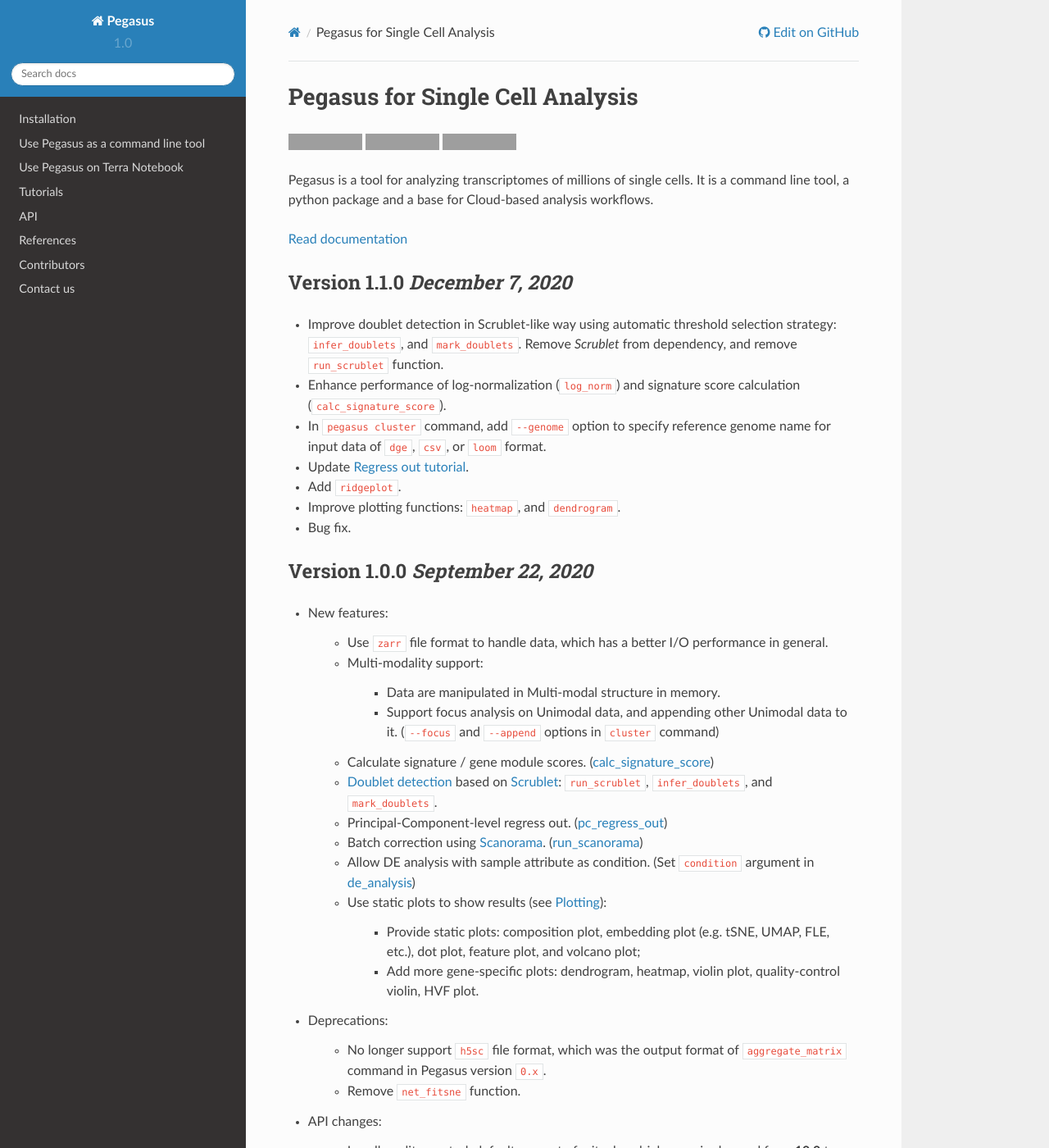
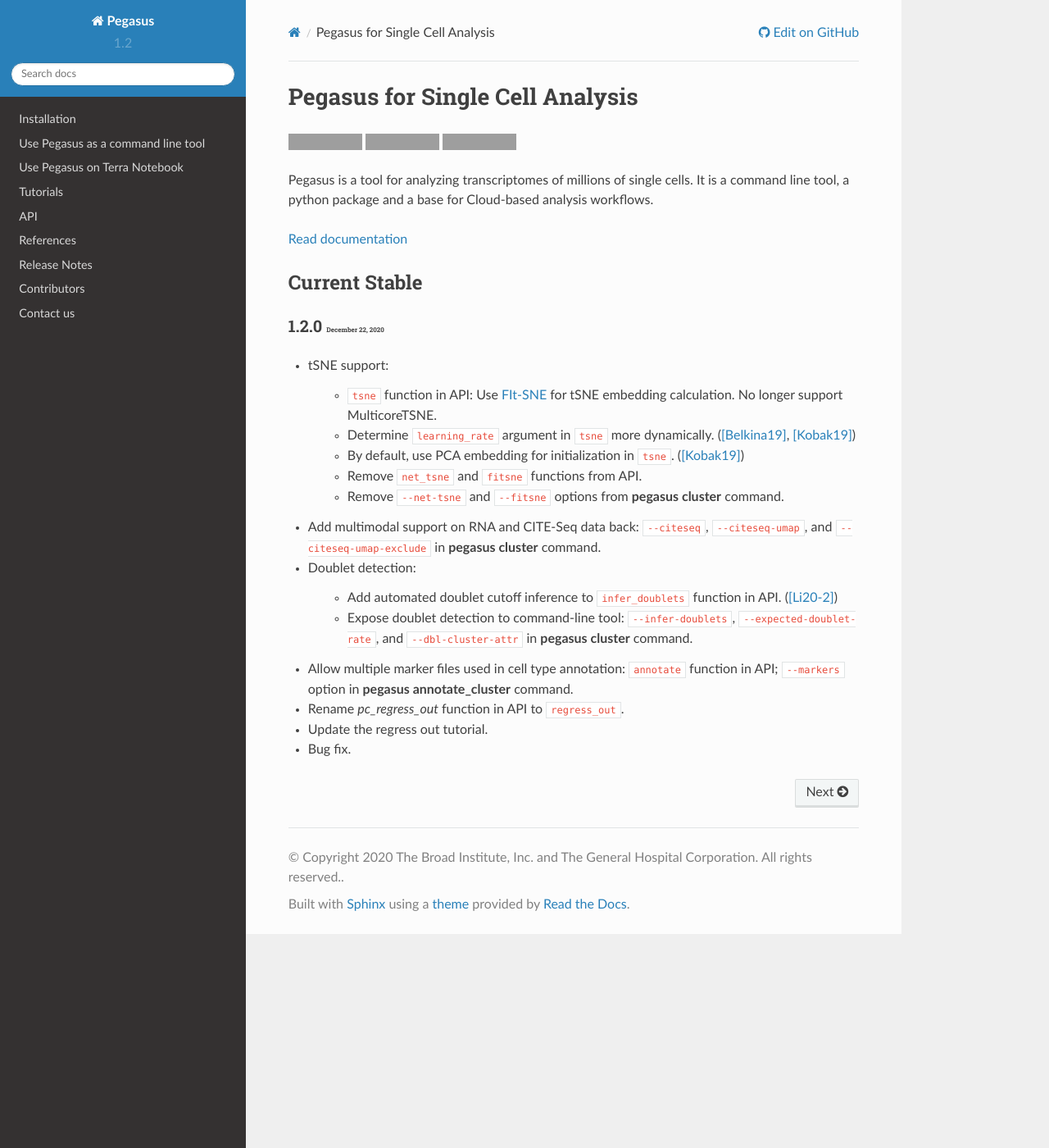
Before and after one commit to lilab-bcb/pegasus, a Sphinx documentation site: the page built from docs/index.rst, in a window 1280 px wide and 1400 px high. Shown: the whole window at 82% size. Built offline with Sphinx 7.4.7 and the Read the Docs theme 2.0.0, drawn with Linux system fonts in a browser that asks for light colours; formulas are drawn with MathJax 3; some of the changed text lies outside the part shown; grey boxes are pictures that could not be loaded.

Commit message:
Update docs

```diff
--- a/docs/conf.py
+++ b/docs/conf.py
@@ -29,9 +29,9 @@
 )
 
 # The short X.Y version
-version = "1.0"
+version = "1.2"
 # The full version, including alpha/beta/rc tags
-release = "1.1.0"
+release = "1.2.0"
 
 
 # -- General configuration ---------------------------------------------------
--- a/docs/index.rst
+++ b/docs/index.rst
@@ -3,9 +3,14 @@
    You can adapt this file completely to your liking, but it should at least
    contain the root `toctree` directive.
 
+.. role:: small
 
 .. include:: ../README.rst
-.. include:: release_notes.rst
+
+Current Stable
+~~~~~~~~~~~~~~~~~
+
+.. include:: stable_release.rst
 
 .. toctree::
    :maxdepth: 1
@@ -17,5 +22,6 @@
    tutorials
    api/index
    references
+   release_notes
    contributors
    contact
--- a/docs/release_notes.rst
+++ b/docs/release_notes.rst
@@ -1,5 +1,21 @@
-Version 1.1.0 `December 7, 2020`
------------------------------------
+Release Notes
+---------------
+
+.. role:: small
+
+.. note::
+    Also see the release notes of `PegasusIO <https://pegasusio.readthedocs.io/en/latest/release_notes.html>`_.
+
+Version 1.2
+~~~~~~~~~~~~~
+
+.. include:: stable_release.rst
+
+Version 1.1
+~~~~~~~~~~~~~
+
+1.1.0 :small:`December 7, 2020`
+^^^^^^^^^^^^^^^^^^^^^^^^^^^^^^^^^^^^^^^^
 
 * Improve doublet detection in Scrublet-like way using automatic threshold selection strategy: ``infer_doublets``, and ``mark_doublets``. Remove *Scrublet* from dependency, and remove ``run_scrublet`` function.
 
@@ -15,9 +31,11 @@
 
 * Bug fix.
 
+Version 1.0
+~~~~~~~~~~~~~~
 
-Version 1.0.0 `September 22, 2020`
---------------------------------------
+1.0.0 :small:`September 22, 2020`
+^^^^^^^^^^^^^^^^^^^^^^^^^^^^^^^^^^^^^^^^^^^
 
 * New features:
 
@@ -59,15 +77,18 @@
           one on `batch correction and data integration <_static/tutorials/batch_correction.html>`_,
           and one on `regress out <_static/tutorials/regress_out.html>`_.
 
-Version 0.17.2 `June 26, 2020`
---------------------------------
+Version 0.x
+~~~~~~~~~~~~~~~
+
+0.17.2 :small:`June 26, 2020`
+^^^^^^^^^^^^^^^^^^^^^^^^^^^^^^^^^^^^^^
 
 * Make Pegasus compatible with *umap-learn* v0.4+.
 * Use *louvain* 0.7+ for Louvain clustering.
 * Update tutorial.
 
-Version 0.17.1 `April 6, 2020`
---------------------------------
+0.17.1 :small:`April 6, 2020`
+^^^^^^^^^^^^^^^^^^^^^^^^^^^^^^^^^^^^^^
 
 * Improve pegasus command-line tool log.
 * Add human lung markers.
@@ -76,8 +97,8 @@
 * Add signature score calculation API.
 * Fix bugs.
 
-Version 0.17.0 `March 10, 2020`
---------------------------------
+0.17.0 :small:`March 10, 2020`
+^^^^^^^^^^^^^^^^^^^^^^^^^^^^^^^^^^^^^^^^
 
 * Support *anndata* 0.7 and *pandas* 1.0.
 
@@ -89,50 +110,50 @@
 
 * Improve ``pegasus scp_output`` command.
 
-Version 0.16.11 `February 28, 2020`
-------------------------------------
+0.16.11 :small:`February 28, 2020`
+^^^^^^^^^^^^^^^^^^^^^^^^^^^^^^^^^^^^^^^^^^^^
 
 * Add ``--remap-singlets`` and ``--subset-singlets`` options to 'cluster' command.
 
 * Allow reading ``loom`` file with user-specified batch key and black list.
 
-Version 0.16.9 `February 17, 2020`
------------------------------------
+0.16.9 :small:`February 17, 2020`
+^^^^^^^^^^^^^^^^^^^^^^^^^^^^^^^^^^^^^^^^^^
 
 Allow reading ``h5ad`` file with user-specified batch key.
 
-Version 0.16.8 `January 30, 2020`
------------------------------------
+0.16.8 :small:`January 30, 2020`
+^^^^^^^^^^^^^^^^^^^^^^^^^^^^^^^^^^^^^^^^^
 
 Allow input annotated ``loom`` file.
 
-Version 0.16.7 `January 28, 2020`
------------------------------------
+0.16.7 :small:`January 28, 2020`
+^^^^^^^^^^^^^^^^^^^^^^^^^^^^^^^^^^^^^^^^^^
 
 Allow input ``mtx`` files of more filename formats.
 
-Version 0.16.5 `January 23, 2020`
------------------------------------
+0.16.5 :small:`January 23, 2020`
+^^^^^^^^^^^^^^^^^^^^^^^^^^^^^^^^^^^^^^^^^^
 
 Add Harmony algorithm for data integration.
 
-Version 0.16.3 `December 17, 2019`
------------------------------------
+0.16.3 :small:`December 17, 2019`
+^^^^^^^^^^^^^^^^^^^^^^^^^^^^^^^^^^^^^^^^^^^
 
 Add support for loading mtx files generated from BUStools.
 
-Version 0.16.2 `December 8, 2019`
------------------------------------
+0.16.2 :small:`December 8, 2019`
+^^^^^^^^^^^^^^^^^^^^^^^^^^^^^^^^^^^^^^^^^
 
 Fix bug in 'subcluster' command.
 
-Version 0.16.1 `December 4, 2019`
------------------------------------
+0.16.1 :small:`December 4, 2019`
+^^^^^^^^^^^^^^^^^^^^^^^^^^^^^^^^^^^^^^^^^^
 
 Fix one bug in clustering pipeline.
 
-Version 0.16.0 `December 3, 2019`
------------------------------------
+0.16.0 :small:`December 3, 2019`
+^^^^^^^^^^^^^^^^^^^^^^^^^^^^^^^^^^^^^^^^^
 
 * Change options in 'aggregate_matrix' command: remove '--google-cloud', add '--default-reference'.
 
@@ -142,25 +163,25 @@
 
 * Use **fisher** package version 0.1.9 or above, as modifications in our forked **fisher-modified** package has been merged into it.
 
-Version 0.15.0 `October 2, 2019`
------------------------------------
+0.15.0 :small:`October 2, 2019`
+^^^^^^^^^^^^^^^^^^^^^^^^^^^^^^^^^^^^^^^^^
 
 Rename package to *PegasusPy*, with module name *pegasus*.
 
-Version 0.14.0 `September 17, 2019`
------------------------------------
+0.14.0 :small:`September 17, 2019`
+^^^^^^^^^^^^^^^^^^^^^^^^^^^^^^^^^^^^^^^^^^^
 
 Provide Python API for interactive analysis.
 
-Version 0.10.0 `January 31, 2019`
----------------------------------
+0.10.0 :small:`January 31, 2019`
+^^^^^^^^^^^^^^^^^^^^^^^^^^^^^^^^^^^^^^^^^^
 
 Added 'find_markers' command to find markers using LightGBM.
 
 Improved file loading speed and enabled the parsing of channels from barcode strings for cellranger aggregated h5 files.
 
-Version 0.9.0 `January 17, 2019`
---------------------------------
+0.9.0 :small:`January 17, 2019`
+^^^^^^^^^^^^^^^^^^^^^^^^^^^^^^^^^^^^^^^^^
 
 In 'cluster' command, changed '--output-seurat-compatible' to '--make-output-seurat-compatible'. Do not generate output_name.seurat.h5ad.
 Instead, output_name.h5ad should be able to convert to a Seurat object directly. In the seurat object, raw.data slot refers to the filtered
@@ -175,38 +196,38 @@
 
 Added 'parquet' command to transfer h5ad file into a parquet file for web-based interactive visualization.
 
-Version 0.8.0 `November 26, 2018`
----------------------------------
+0.8.0 :small:`November 26, 2018`
+^^^^^^^^^^^^^^^^^^^^^^^^^^^^^^^^^^^^^^^^^
 
 Added support for checking index collision for CITE-Seq/hashing experiments.
 
-Version 0.7.0 `October 26, 2018`
---------------------------------
+0.7.0 :small:`October 26, 2018`
+^^^^^^^^^^^^^^^^^^^^^^^^^^^^^^^^^^^^^^^^^
 
 Added support for CITE-Seq analysis.
 
-Version 0.6.0 `October 23, 2018`
---------------------------------
+0.6.0 :small:`October 23, 2018`
+^^^^^^^^^^^^^^^^^^^^^^^^^^^^^^^^^^^^^^^^^
 
 Renamed scrtools to scCloud.
 
 Added demuxEM module for cell/nuclei-hashing.
 
-Version 0.5.0 `August 21, 2018`
--------------------------------
+0.5.0 :small:`August 21, 2018`
+^^^^^^^^^^^^^^^^^^^^^^^^^^^^^^^^^^^^^^^^
 
 Fixed a problem related AnnData.
 
 Added support for BigQuery.
 
-Version 0.4.0 `August 2, 2018`
-------------------------------
+0.4.0 :small:`August 2, 2018`
+^^^^^^^^^^^^^^^^^^^^^^^^^^^^^^^^^^^^^^^
 
 Added mouse brain markers.
 
 Allow aggregate matrix to take 'Sample' as attribute.
 
-Version 0.3.0 `June 26, 2018`
------------------------------
+0.3.0 :small:`June 26, 2018`
+^^^^^^^^^^^^^^^^^^^^^^^^^^^^^^^^^^^^^^^
 
 scrtools supports fast preprocessing, batch-correction, dimension reduction, graph-based clustering, diffusion maps, force-directed layouts, and differential expression analysis, annotate clusters, and plottings.
--- /dev/null
+++ b/docs/stable_release.rst
@@ -0,0 +1,25 @@
+1.2.0 :small:`December 22, 2020`
+^^^^^^^^^^^^^^^^^^^^^^^^^^^^^^^^^^
+
+* tSNE support:
+
+    * ``tsne`` function in API: Use `FIt-SNE <https://github.com/KlugerLab/FIt-SNE>`_ for tSNE embedding calculation. No longer support MulticoreTSNE.
+    * Determine ``learning_rate`` argument in ``tsne`` more dynamically. ([Belkina19]_, [Kobak19]_)
+    * By default, use PCA embedding for initialization in ``tsne``. ([Kobak19]_)
+    * Remove ``net_tsne`` and ``fitsne`` functions from API.
+    * Remove ``--net-tsne`` and ``--fitsne`` options from **pegasus cluster** command.
+
+* Add multimodal support on RNA and CITE-Seq data back: ``--citeseq``, ``--citeseq-umap``, and ``--citeseq-umap-exclude`` in **pegasus cluster** command.
+
+* Doublet detection:
+
+    * Add automated doublet cutoff inference to ``infer_doublets`` function in API. ([Li20-2]_)
+    * Expose doublet detection to command-line tool: ``--infer-doublets``, ``--expected-doublet-rate``, and ``--dbl-cluster-attr`` in **pegasus cluster** command.
+
+* Allow multiple marker files used in cell type annotation: ``annotate`` function in API; ``--markers`` option in **pegasus annotate_cluster** command.
+
+* Rename *pc_regress_out* function in API to ``regress_out``.
+
+* Update the regress out tutorial.
+
+* Bug fix.
--- a/docs/usage.rst
+++ b/docs/usage.rst
@@ -307,6 +307,9 @@
 	-\\-subset-singlets <subset_string>
 		If select singlets, only select singlets in the <subset_string>, which takes the format "name1,name2,...". Note that if --remap-singlets is specified, subsetting happens after remapping. For example, we can only select singlets from sampe 1 and 3 using "sample1,sample3".
 
+	-\\-genome <genome_name>
+		If sample count matrix is in either DGE, mtx, csv, tsv or loom format, use <genome_name> as the genome reference name.
+
 	-\\-focus <keys>
 		Focus analysis on Unimodal data with <keys>. <keys> is a comma-separated list of keys. If None, the self._selected will be the focused one.
 
@@ -494,13 +497,13 @@
 		Spectral-leiden label name in result. [default: spectral_leiden_labels]
 
 	-\\-tsne
-		Run multi-core t-SNE for visualization.
-
-	-\\-fitsne
-  		Run FIt-SNE for visualization.
+		Run FIt-SNE package to compute t-SNE embeddings for visualization.
 
 	-\\-tsne-perplexity <perplexity>
-		t-SNE's perplexity parameter, used by both tSNE, FItSNE and net-tSNE. [default: 30]
+		t-SNE's perplexity parameter. [default: 30]
+
+	-\\-tsne-initialization <choice>
+		<choice> can be either 'random' or 'pca'. 'random' refers to random initialization. 'pca' refers to PCA initialization as described in (CITE Kobak et al. 2019) [default: pca]
 
   	-\\-umap
   		Run umap for visualization.
@@ -541,19 +544,7 @@
 	-\\-net-regressor-L2-penalty <value>
 		L2 penalty parameter for the deep net regressor. [default: 0.1]
 
-	-\\-net-tsne
-		Run net tSNE for visualization.
-
-	-\\-net-tsne-polish-learning-frac <frac>
-		After running the deep regressor to predict new coordinates, use <frac> * nsample as the learning rate to use to polish the coordinates. [default: 0.33]
-
-	-\\-net-tsne-polish-niter <niter>
-		Number of iterations for polishing tSNE run. [default: 150]
-
-	-\\-net-tsne-out-basis <basis>
-		Output basis for net-tSNE. [default: net_tsne]
-
-	-\\-run-net-umap
+	-\\-net-umap
 		Run net umap for visualization.
 
 	-\\-net-umap-polish-learning-rate <rate>
```
Also changed, not shown: other parts of docs/usage.rst (+2 -2 lines), docs/api/index.rst (+28 -36 lines), docs/references.rst (+8 -0 lines).
